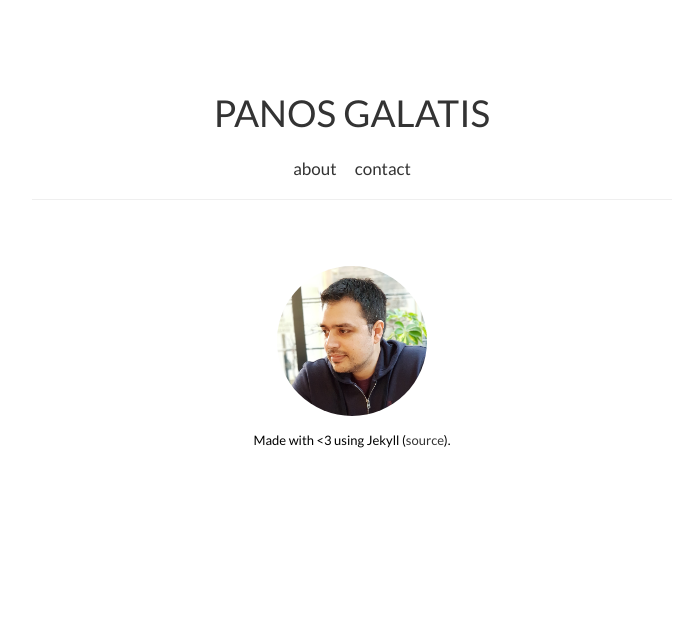
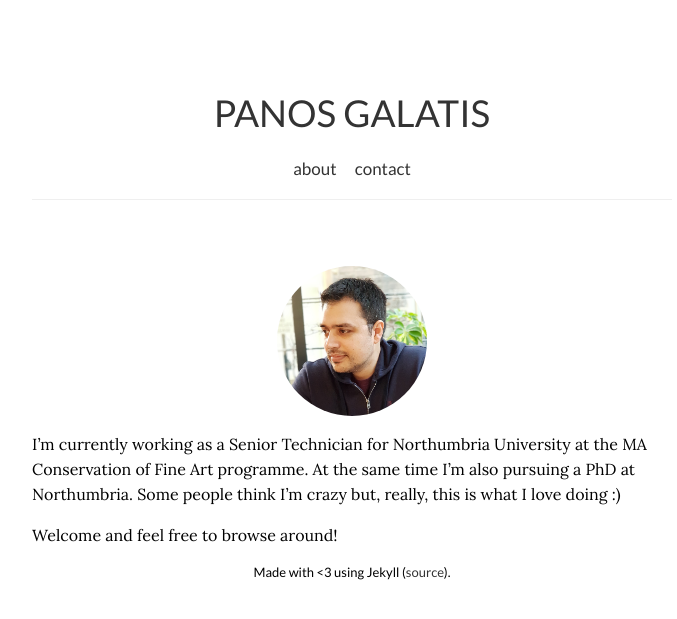
Before and after one commit to pgalatis/pgalatis.github.io, a Jekyll site: the page built from about.md, in a window 1280 px wide. Shown: the top 619 px of the page, without its empty margins (288-965 px from the left). Built offline with Jekyll 4.4.1, drawn with Linux system fonts in a browser that asks for light colours; nearby versions of some CDN libraries.

Commit message:
Update about.md

```diff
--- a/about.md
+++ b/about.md
@@ -4,3 +4,7 @@ layout: page
 ---
 
 <img src="https://pgalatis.github.io/images/me.jpg" title="Me" class="profile">
+
+I'm currently working as a Senior Technician for Northumbria University at the MA Conservation of Fine Art programme. At the same time I'm also pursuing a PhD at Northumbria. Some people think I'm crazy but, really, this is what I love doing :)
+
+Welcome and feel free to browse around!
```
